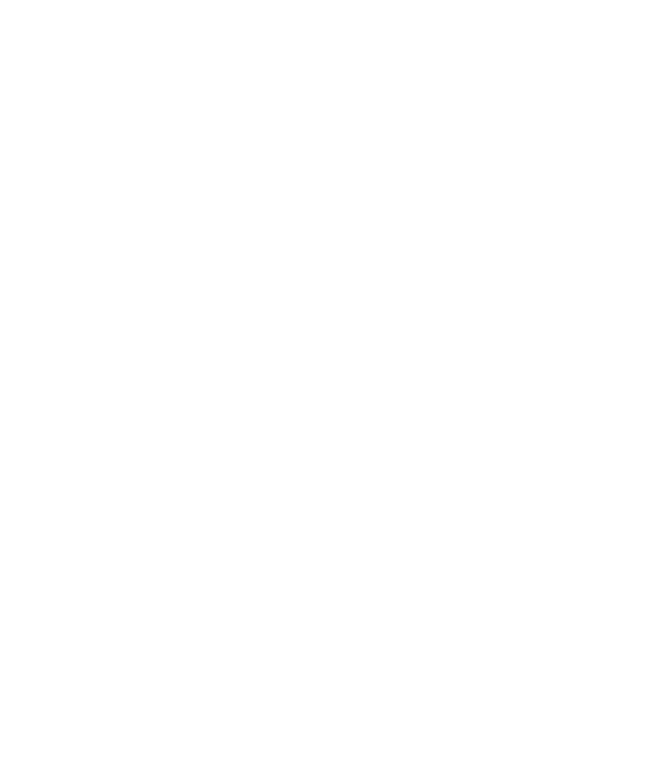
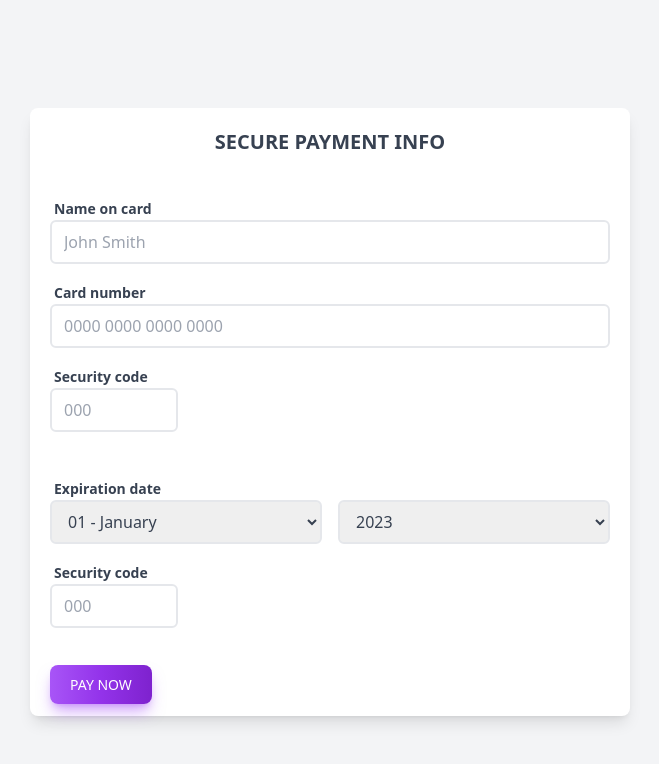
Before and after one commit to Fatoumatabintabarry/DeliveryService, a React (Vite) app in the folder client/: page /PaymentForm in a window 1280 px wide. Before the commit this address had no page. Shown: the top 764 px of the page, without its empty margins (310-969 px from the left). Built offline with nearby package versions, Linux system fonts and the light colour scheme.

Commit message:
Refactoring of front end components

```diff
--- a/client/src/App.jsx
+++ b/client/src/App.jsx
@@ -11,6 +11,8 @@ import DriverPortal from "./Pages/DriverPortal";
 import DriverRides from "./Pages/DriverRides";
 import Feedback from "./Pages/Feedback";
 import Deliveries from "./Pages/deliveries";
+import PaymentForm from "./components/PaymentForm";
+import OrderConfirmation from "./Pages/OrderConfirmation";
 
 function App() {
   return (
@@ -28,6 +30,10 @@ function App() {
           <Route path="/driver-rides" element={<DriverRides />} />
           <Route path="/Feedback" element={<Feedback />} />
           <Route path="/deliveries" element={<Deliveries />} />
+          <Route path="/PaymentForm" element={<PaymentForm />} />
+          <Route path="/OrderConfirmation" element={<OrderConfirmation />} />
+
+
         </Routes>
         {/* other components like Footer */}
       </BrowserRouter>
--- a/client/src/Pages/RequestDelivery.jsx
+++ b/client/src/Pages/RequestDelivery.jsx
@@ -271,7 +271,7 @@ export default class RequestDelivery extends React.Component {
                 type="button"
                 className="relative w-full flex
                   justify-center items-center px-5 py-2.5 font-medium tracking-wide text-white
-                  capitalize bg-[#5F54E3] rounded-md hover:bg-gray-900 focus:outline-none transition
+                  capitalize bg-[#a15ce6] rounded-md hover:bg-gray-900 focus:outline-none transition
                   duration-300 transform active:scale-95 ease-in-out"
               >
                 {/* SVG */}
@@ -291,7 +291,7 @@ export default class RequestDelivery extends React.Component {
                 </svg>
                 <button
                   onClick={this.submitForm}
-                  className="pl-2 mx-1 bg-[#5F54E3]"
+                  className="pl-2 mx-1 bg-[#a15ce6]"
                 >
                   Request a delivery
                 </button>
@@ -303,10 +303,10 @@ export default class RequestDelivery extends React.Component {
 
 
           </div>
-          <div className="flex rounded-lg shadow mt-6  ">
+          <div className="flex rounded-lg shadow mt-6 mb-6 ">
 
               {/* Address details */}
-              <div class="flex-1 py-5 pl-5 overflow-hidden">
+              <div class="flex-1 py-5 pl-5 overflow-hidden mb-6">
                 <ul>
                   <li class="text-xs text-gray-600 uppercase ">Receiver</li>
                   <li>{this.state.addressReceiver}</li>
--- a/client/src/Pages/deliverysolutions.jsx
+++ b/client/src/Pages/deliverysolutions.jsx
@@ -5,9 +5,33 @@ import '../index.css'
 import {Navbar,Footer} from '../components/index';
 import RequestDelivery from './RequestDelivery';
 import GetEstimate from '../components/GetEstimate';
+import CreateReview from '../components/CreateReview';
 
 
 const deliverysolutions = () => {
+
+
+  // Function to handle review submission
+  const handleReviewSubmit = async (newReview) => {
+    try {
+      const response = await fetch('http://localhost:3000/api/reviews', {
+        method: 'POST',
+        headers: {
+          'Content-Type': 'application/json'
+        },
+        body: JSON.stringify(newReview)
+      });
+      if (response.ok) {
+        // Fetch all reviews again to refresh the list
+        fetchReviews();
+      } else {
+        console.error('Failed to submit review');
+      }
+    } catch (error) {
+      console.error('Error:', error);
+    }
+  };
+
   return (
     <div className="w-full overflow-hidden ">
         <div className={`${styles.paddingX} ${styles.flexCenter}  pt-20`}>
@@ -27,7 +51,11 @@ const deliverysolutions = () => {
           <RequestDelivery />
         </div>
       </div>
-
+      <div className={`${styles.paddingX} ${styles.flexStart} bg-blue-gradient`}>
+        <div className={`${styles.boxWidth} `}>
+          <CreateReview  onReviewSubmit={handleReviewSubmit}/>
+        </div>
+      </div>
 
 
 
--- a/client/src/Pages/home.jsx
+++ b/client/src/Pages/home.jsx
@@ -7,8 +7,7 @@ import '../index.css'
 import GetEstimate from '../components/GetEstimate'
 import {Navbar, Hero, Testimonial, Footer} from '../components/index';
 import Features from '../components/Features';
-import DriverPortal from './DriverPortal';
-import CreateReview from '../components/CreateReview';
+
 import DisplayReviews from '../components/DisplayReviews';
 
 const home = () => {
@@ -34,26 +33,6 @@ const home = () => {
     fetchReviews();
   }, []);
 
-  // Function to handle review submission
-  const handleReviewSubmit = async (newReview) => {
-    try {
-      const response = await fetch('http://localhost:3000/api/reviews', {
-        method: 'POST',
-        headers: {
-          'Content-Type': 'application/json'
-        },
-        body: JSON.stringify(newReview)
-      });
-      if (response.ok) {
-        // Fetch all reviews again to refresh the list
-        fetchReviews();
-      } else {
-        console.error('Failed to submit review');
-      }
-    } catch (error) {
-      console.error('Error:', error);
-    }
-  };
 
 
 
@@ -92,20 +71,11 @@ const home = () => {
 
         <div className={` ${styles.flexStart} `}>
           <div className={`${styles.boxWidth}`}>
-          <CreateReview onReviewSubmit={handleReviewSubmit} />
+
           <DisplayReviews reviews={reviews}  />
 
          </div>
         </div>
-
-
-
-         <div className={` ${styles.paddingY} ${styles.flexStart} bg-[#F4F5FA]`}>
-          <div className={`${styles.boxWidth}`}>
-            <DriverPortal />
-          </div>
-         </div>
-
 
 
         /*
--- a/client/src/components/CreateReview.jsx
+++ b/client/src/components/CreateReview.jsx
@@ -1,5 +1,6 @@
 import React from 'react'
 import { useState } from 'react'
+import '../index.css'
 
 function CreateReview ({onReviewSubmit }) {
     const [clicked, setClicked] = useState(false);
@@ -72,7 +73,7 @@ function CreateReview ({onReviewSubmit }) {
 
   return (
 
-<div className="min-h-screen bg-gray-300 py-6 flex flex-col justify-center sm:py-12">
+<div className=" bg-blue-gradient min-h-screen  py-6 flex flex-col justify-center sm:py-12 ">
   <div className="py-3 sm:max-w-xl sm:mx-auto">
 
     <div className="bg-white min-w-1xl flex flex-col rounded-xl shadow-lg">
--- /dev/null
+++ b/client/src/components/PaymentForm.jsx
@@ -0,0 +1,84 @@
+import React from 'react';
+
+const PaymentForm = () => {
+  return (
+    <div className="min-w-screen min-h-screen bg-gray-100 flex items-center justify-center px-5 pb-10 pt-16">
+      <div className="w-full mx-auto rounded-lg bg-white shadow-lg p-5 text-gray-700" style={{ maxWidth: '600px' }}>
+        {/* ... */}
+        <div className="mb-10">
+          <h1 className="text-center font-bold text-xl uppercase">Secure payment info</h1>
+        </div>
+        {/* ... */}
+        <div className="mb-3">
+          <label className="font-bold text-sm mb-2 ml-1">Name on card</label>
+          <div>
+            <input className="w-full px-3 py-2 mb-1 border-2 border-gray-200 rounded-md focus:outline-none focus:border-indigo-500 transition-colors" placeholder="John Smith" type="text" />
+          </div>
+        </div>
+        <div class="mb-3">
+            <label class="font-bold text-sm mb-2 ml-1">Card number</label>
+            <div>
+                <input class="w-full px-3 py-2 mb-1 border-2 border-gray-200 rounded-md focus:outline-none focus:border-indigo-500 transition-colors" placeholder="0000 0000 0000 0000" type="text"/>
+            </div>
+        </div>
+        {/* ... */}
+        <div className="mb-10">
+          <label className="font-bold text-sm mb-2 ml-1">Security code</label>
+          <div>
+            <input className="w-32 px-3 py-2 mb-1 border-2 border-gray-200 rounded-md focus:outline-none focus:border-indigo-500 transition-colors" placeholder="000" type="text" />
+          </div>
+        </div>
+
+        <div class="mb-3 -mx-2 flex items-end">
+            <div class="px-2 w-1/2">
+                <label class="font-bold text-sm mb-2 ml-1">Expiration date</label>
+                <div>
+                    <select class="form-select w-full px-3 py-2 mb-1 border-2 border-gray-200 rounded-md focus:outline-none focus:border-indigo-500 transition-colors cursor-pointer">
+                        <option value="01">01 - January</option>
+                        <option value="02">02 - February</option>
+                        <option value="03">03 - March</option>
+                        <option value="04">04 - April</option>
+                        <option value="05">05 - May</option>
+                        <option value="06">06 - June</option>
+                        <option value="07">07 - July</option>
+                        <option value="08">08 - August</option>
+                        <option value="09">09 - September</option>
+                        <option value="10">10 - October</option>
+                        <option value="11">11 - November</option>
+                        <option value="12">12 - December</option>
+                    </select>
+                </div>
+            </div>
+            <div class="px-2 w-1/2">
+                <select class="form-select w-full px-3 py-2 mb-1 border-2 border-gray-200 rounded-md focus:outline-none focus:border-indigo-500 transition-colors cursor-pointer">
+                    <option value="2023">2023</option>
+                    <option value="2024">2024</option>
+                    <option value="2025">2025</option>
+                    <option value="2026">2026</option>
+                    <option value="2027">2027</option>
+                    <option value="2028">2028</option>
+                    <option value="2029">2029</option>
+                </select>
+            </div>
+        </div>
+        <div class="mb-10">
+            <label class="font-bold text-sm mb-2 ml-1">Security code</label>
+            <div>
+                <input class="w-32 px-3 py-2 mb-1 border-2 border-gray-200 rounded-md focus:outline-none focus:border-indigo-500 transition-colors" placeholder="000" type="text"/>
+            </div>
+        </div>
+
+        <div>
+            <a href="/OrderConfirmation" className=" text-white bg-gradient-to-r from-purple-500 via-purple-600 to-purple-700 hover:bg-gradient-to-br focus:ring-4 focus:outline-none focus:ring-purple-300 dark:focus:ring-purple-800 shadow-lg shadow-purple-500/50
+            dark:shadow-lg dark:shadow-purple-800/80 font-medium rounded-lg text-sm px-5 py-2.5 text-center mr-2 mb-2">
+             PAY NOW
+            </a>
+        </div>
+      </div>
+
+
+    </div>
+  );
+};
+
+export default PaymentForm;
--- a/client/src/index.css
+++ b/client/src/index.css
@@ -45,13 +45,26 @@
 .bg-blue-gradient {
   background: linear-gradient(
     157.81deg,
-    #def9fa -43.27%,
-    #bef3f5 -21.24%,
-    #9dedf0 12.19%,
-    #7de7eb 29.82%,
-    #5ce1e6 51.94%,
-    #33bbcf 90.29%
+    #ecdefa -43.27%,
+    #dabef5 -21.24%,
+    #c69df0 12.19%,
+    #b47deb 29.82%,
+    #a15ce6 51.94%,
+    #5F54E3 90.29%
   );
+  animation: gradient 5s ease infinite;
+}
+
+@keyframes gradient {
+  0% {
+    background-position: 0% 50%;
+  }
+  50% {
+    background-position: 100% 50%;
+  }
+  100% {
+    background-position: 0% 50%;
+  }
 }
 
 .bg-black-gradient {
```
Also changed, not shown: 2 other files (tests, documents, lock files or other folders).
